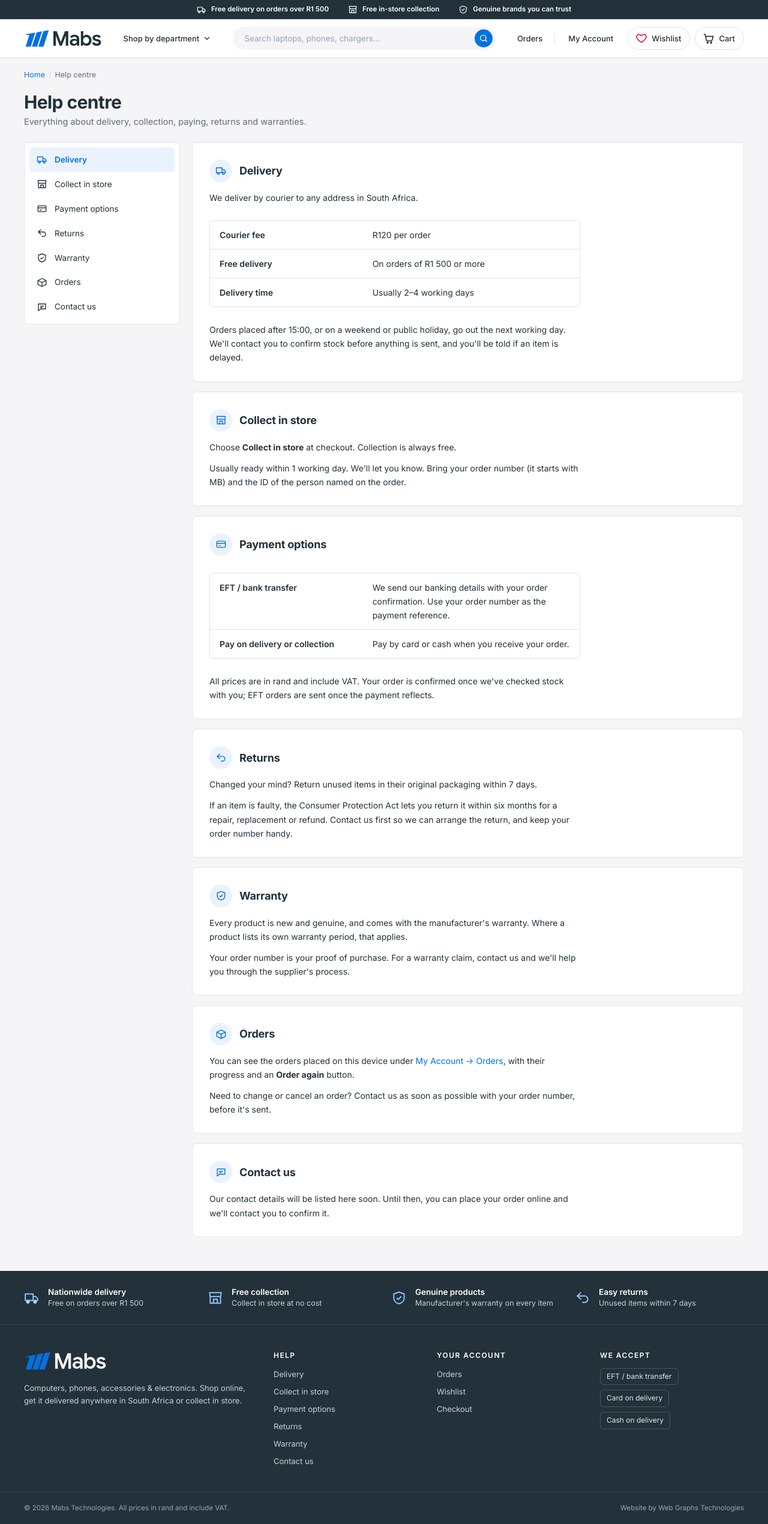
After one commit to arclay2026/Mabs-Technologies, a PHP site: page /help.html in a window 1280 px wide. The commit adds this page. Shown: the whole page at 60% size. Run offline with PHP 8.4, Linux system fonts and the light colour scheme; data comes from the database, SQL or seed files in the repository; data that the repository does not hold is empty.

Commit message:
Add help centre, fuller footer, 404 page and link previews
- footer: four service promises (delivery, collection, genuine products,
  returns) linking to the help centre, Help / Your account / We accept
  columns, contact details when set
- help.html: delivery, collection, payment, returns, warranty, orders and
  contact, built from the store settings so fees and wording always match
  checkout; sticky topic menu that follows the reader
- 404.html for GitHub Pages and Apache, with search
- link-preview image and Open Graph tags on every page
- root .htaccess: hide .git, README, database and backup files, security
  headers, long caching for versioned files; api/.htaccess also blocks
  editor backups of config.php
- fix doubled scroll offset when jumping to reviews or a help topic

Co-Authored-By: Claude Opus 5.5 <noreply@anthropic.com>
Claude-Session: https://claude.ai/code/session_01SbaZHhwJjQD5GvpRPqQRsf

```diff
--- a/css/mabs.css
+++ b/css/mabs.css
@@ -586,7 +586,7 @@ a.pdp-rating:hover span { color: var(--accent); text-decoration: underline; }
 .pdp-rating.is-empty a:hover { text-decoration: underline; }
 
 /* reviews */
-.pdp-reviews { grid-area: reviews; scroll-margin-top: 90px; }
+.pdp-reviews { grid-area: reviews; scroll-margin-top: 16px; }
 .reviews-head { display: flex; align-items: center; justify-content: space-between; gap: 12px; margin-bottom: 18px; }
 .reviews-head h2 { font-size: 17px; font-weight: 700; }
 .reviews-sort { display: inline-flex; align-items: center; gap: 8px; font-size: 13px; color: var(--mute); }
@@ -683,6 +683,39 @@ a.pdp-rating:hover span { color: var(--accent); text-decoration: underline; }
   .viewer-nav { display: none; }
   .viewer-thumbs { justify-content: flex-start; }
   .viewer-thumbs li { width: 58px; }
+}
+
+/* ---------- help centre ---------- */
+.help-page { background: var(--bg-alt); padding-bottom: 56px; }
+.help-head { margin-bottom: 22px; }
+.help-head h1 { font-size: clamp(24px, 2.4vw, 30px); font-weight: 700; letter-spacing: -.02em; }
+.help-head p { margin-top: 4px; color: var(--mute); }
+.help-layout { display: grid; grid-template-columns: 260px minmax(0, 1fr); gap: 20px; align-items: start; }
+.help-nav { position: sticky; top: 84px; padding: 8px; border: 1px solid var(--line); border-radius: var(--radius); background: #fff; }
+.help-nav a { display: flex; align-items: center; gap: 12px; padding: 10px 12px; border-radius: var(--radius-sm); font-size: 13.5px; color: var(--text); }
+.help-nav a:hover { background: var(--bg-alt); }
+.help-nav a[aria-current] { background: var(--accent-tint); color: var(--accent); font-weight: 600; }
+.help-nav svg { width: 18px; height: 18px; flex: none; }
+.help-body { display: flex; flex-direction: column; gap: 16px; }
+.help-topic { scroll-margin-top: 16px; padding: clamp(20px, 2.5vw, 28px); border: 1px solid var(--line); border-radius: var(--radius); background: #fff; }
+.help-topic h2 { display: flex; align-items: center; gap: 12px; margin-bottom: 14px; font-size: 18px; font-weight: 700; }
+.help-icon { display: grid; place-items: center; width: 38px; height: 38px; border-radius: 50%; background: var(--accent-tint); color: var(--accent); }
+.help-icon svg { width: 19px; height: 19px; }
+.help-text { display: flex; flex-direction: column; gap: 12px; max-width: 70ch; font-size: 14px; line-height: 1.65; }
+.help-text a { color: var(--accent); }
+.help-text a:hover { text-decoration: underline; }
+.help-facts { display: grid; border: 1px solid var(--line); border-radius: var(--radius-sm); overflow: hidden; }
+.help-facts div { display: grid; grid-template-columns: minmax(140px, 34%) 1fr; gap: 16px; padding: 12px 16px; }
+.help-facts div + div { border-top: 1px solid var(--line); }
+.help-facts dt { font-weight: 600; color: var(--ink); }
+.help-contact { display: grid; gap: 10px; }
+.help-contact li { display: grid; grid-template-columns: 100px 1fr; }
+@media (max-width: 860px) {
+  .help-layout { grid-template-columns: 1fr; }
+  .help-nav { position: static; }
+  .help-nav ul { display: flex; gap: 4px; overflow-x: auto; }
+  .help-nav a { white-space: nowrap; }
+  .help-facts div { grid-template-columns: 1fr; gap: 2px; }
 }
 
 /* ---------- cart drawer ---------- */
@@ -785,17 +818,33 @@ a.pdp-rating:hover span { color: var(--accent); text-decoration: underline; }
 .confirm .lines, .confirm .totals { width: 100%; text-align: left; }
 
 /* ---------- footer ---------- */
-.site-footer { background: var(--ink); color: #d5dce1; font-size: 13px; }
-.footer-grid { display: grid; grid-template-columns: minmax(0, 2fr) repeat(2, minmax(0, 1fr)); gap: 32px; padding-block: 56px 40px; }
-.footer-brand .logo-img { height: 34px; }
-.footer-brand p { margin-top: 14px; max-width: 30em; }
-.footer-col { display: flex; flex-direction: column; gap: 8px; }
-.footer-col h2 { color: #fff; font-size: 12.5px; font-weight: 700; text-transform: uppercase; letter-spacing: .1em; margin-bottom: 4px; }
+.site-footer { background: var(--ink); color: #c9d2d8; font-size: 13px; }
+.footer-promises { border-bottom: 1px solid rgba(255, 255, 255, .09); }
+.footer-promises .wrap { display: grid; grid-template-columns: repeat(4, minmax(0, 1fr)); gap: 24px; padding-block: 26px; }
+.promise { display: flex; gap: 14px; align-items: center; color: #c9d2d8; }
+.promise svg { width: 26px; height: 26px; flex: none; color: #8fc3ff; }
+.promise b { display: block; color: #fff; font-weight: 600; font-size: 13.5px; }
+.promise span { font-size: 12.5px; line-height: 1.45; }
+.promise:hover b { text-decoration: underline; }
+.footer-grid { display: grid; grid-template-columns: minmax(0, 1.6fr) repeat(3, minmax(0, 1fr)); gap: 32px; padding-block: 44px 40px; }
+.footer-brand .logo-img { height: 32px; }
+.footer-brand p { margin-top: 14px; max-width: 32em; line-height: 1.6; }
+.footer-contact { display: flex; flex-direction: column; gap: 6px; margin-top: 16px; }
+.footer-contact a { color: #fff; }
+.footer-col { display: flex; flex-direction: column; gap: 9px; }
+.footer-col h2 { color: #fff; font-size: 12px; font-weight: 600; text-transform: uppercase; letter-spacing: .12em; margin-bottom: 4px; }
 .footer-col a:hover { color: #fff; text-decoration: underline; }
-.footer-legal { border-top: 1px solid rgba(255, 255, 255, .1); font-size: 11.5px; color: #a9b4bc; }
+.pay-list { display: flex; flex-direction: column; gap: 8px; }
+.pay-list li { display: inline-flex; align-self: flex-start; padding: 4px 10px; border: 1px solid rgba(255, 255, 255, .18); border-radius: var(--radius-sm); font-size: 12px; color: #e3e8eb; }
+.footer-legal { border-top: 1px solid rgba(255, 255, 255, .09); font-size: 11.5px; color: #9aa7b0; }
 .footer-legal .wrap { display: flex; flex-wrap: wrap; justify-content: space-between; gap: 8px 24px; padding-block: 18px; }
 .footer-legal a { color: #d5dce1; text-decoration: underline; }
-@media (max-width: 860px) { .footer-grid { grid-template-columns: 1fr 1fr; } .footer-brand { grid-column: 1 / -1; } }
+@media (max-width: 1000px) { .footer-promises .wrap { grid-template-columns: repeat(2, minmax(0, 1fr)); } }
+@media (max-width: 860px) { .footer-grid { grid-template-columns: repeat(3, minmax(0, 1fr)); } .footer-brand { grid-column: 1 / -1; } }
+@media (max-width: 560px) {
+  .footer-promises .wrap { grid-template-columns: 1fr; gap: 16px; padding-block: 22px; }
+  .footer-grid { grid-template-columns: 1fr 1fr; gap: 28px 20px; padding-block: 32px; }
+}
 
 /* phones: form text stays at 16px so iOS Safari doesn't zoom on focus */
 @media (max-width: 760px) { .search input, .field input, .field select, .field textarea, .price-range input { font-size: 16px; } }
--- /dev/null
+++ b/help.html
@@ -0,0 +1,49 @@
+<!DOCTYPE html>
+<html lang="en-ZA">
+<head>
+<meta charset="UTF-8">
+<meta name="viewport" content="width=device-width, initial-scale=1.0">
+<title>Help centre — Mabs Technologies</title>
+<meta name="description" content="Delivery, in-store collection, payment, returns and warranty at Mabs Technologies.">
+<!-- link previews (WhatsApp, Facebook, X): image needs a full address; update it when the shop moves to its own domain -->
+<meta property="og:type" content="website">
+<meta property="og:site_name" content="Mabs Technologies">
+<meta property="og:title" content="Help centre — Mabs Technologies">
+<meta property="og:description" content="Delivery, in-store collection, payment, returns and warranty at Mabs Technologies.">
+<meta property="og:image" content="https://arclay2026.github.io/Mabs-Technologies/assets/og-image.jpg">
+<meta property="og:image:width" content="1200">
+<meta property="og:image:height" content="630">
+<meta name="twitter:card" content="summary_large_image">
+<meta name="theme-color" content="#22313a">
+<link rel="icon" type="image/svg+xml" href="assets/favicon.svg">
+<link rel="preconnect" href="https://fonts.googleapis.com">
+<link rel="preconnect" href="https://fonts.gstatic.com" crossorigin>
+<link href="https://fonts.googleapis.com/css2?family=Inter:wght@400;500;600;700;800&display=swap" rel="stylesheet">
+<link rel="stylesheet" href="css/mabs.css?v=202610221500">
+</head>
+<body class="mabs" data-page="help">
+<div id="site-header"></div>
+
+<main id="main" class="help-page">
+  <div class="wrap">
+    <nav class="crumbs" aria-label="Breadcrumb"><ol>
+      <li><a href="index.html">Home</a></li>
+      <li aria-current="page">Help centre</li>
+    </ol></nav>
+    <header class="help-head">
+      <h1>Help centre</h1>
+      <p>Everything about delivery, collection, paying, returns and warranties.</p>
+    </header>
+    <div class="help-layout">
+      <nav class="help-nav" aria-label="Help topics" id="help-nav"></nav>
+      <div class="help-body" id="help-body"></div>
+    </div>
+  </div>
+</main>
+
+<div id="site-footer"></div>
+
+<script src="js/catalog.js?v=202610221500"></script>
+<script src="js/api.js?v=202610221500" data-load="js/app.js js/help.js"></script>
+</body>
+</html>
--- a/js/app.js
+++ b/js/app.js
@@ -532,21 +532,34 @@
   function renderFooter() {
     var host = document.getElementById("site-footer");
     if (!host) return;
-    var s = M.store;
+    var s = M.store, d = s.delivery, svc = s.service || {};
+    var RETURN = '<svg viewBox="0 0 24 24" fill="none" stroke="currentColor" stroke-width="1.8" stroke-linecap="round" stroke-linejoin="round"><path d="M9 14L4 9l5-5"/><path d="M4 9h11a5 5 0 010 10h-3"/></svg>';
     var contact = [];
     if (s.phone) contact.push('<a href="tel:' + esc(s.phone.replace(/\s/g, "")) + '">' + esc(s.phone) + "</a>");
     if (s.whatsapp) contact.push('<a href="https://wa.me/' + esc(s.whatsapp) + '" target="_blank" rel="noopener">WhatsApp us</a>');
     if (s.email) contact.push('<a href="mailto:' + esc(s.email) + '">' + esc(s.email) + "</a>");
     if (s.address) contact.push("<p>" + esc(s.address) + "</p>");
     if (s.hours) contact.push("<p>" + esc(s.hours) + "</p>");
-    host.innerHTML = '<footer class="site-footer"><div class="wrap footer-grid">' +
-      '<div class="footer-brand"><a class="logo" href="index.html">' + logoImg(true) + "</a>" +
-        "<p>" + esc(s.tagline) + ". Shop online, get it delivered or collect in store.</p></div>" +
-      '<div class="footer-col"><h2>Your order</h2><a href="orders.html">Orders</a><a href="checkout.html">Checkout</a><a href="wishlist.html">Wishlist</a>' +
-        "<p>Courier delivery " + money(s.delivery.courierFee) + ", free over " + money(s.delivery.freeOver) + ".</p></div>" +
-      (contact.length ? '<div class="footer-col"><h2>Contact</h2>' + contact.join("") + "</div>" : "") +
+    var promise = function (icon, title, text, href) {
+      return '<a class="promise" href="' + href + '">' + icon + "<span><b>" + title + "</b>" + text + "</span></a>";
+    };
+    host.innerHTML = '<footer class="site-footer">' +
+      '<div class="footer-promises"><div class="wrap">' +
+        promise(ICON.truck, "Nationwide delivery", "Free on orders over " + money(d.freeOver), "help.html#delivery") +
+        (d.collect ? promise(ICON.store, "Free collection", "Collect in store at no cost", "help.html#collection") : "") +
+        promise(ICON.shield, "Genuine products", (svc.warranty || "Manufacturer's warranty") + " on every item", "help.html#warranty") +
+        promise(RETURN, "Easy returns", "Unused items within 7 days", "help.html#returns") +
+      "</div></div>" +
+      '<div class="wrap footer-grid">' +
+        '<div class="footer-brand"><a class="logo" href="index.html">' + logoImg(true) + "</a>" +
+          "<p>" + esc(s.tagline) + ". Shop online, get it delivered anywhere in South Africa or collect in store.</p>" +
+          (contact.length ? '<div class="footer-contact">' + contact.join("") + "</div>" : "") + "</div>" +
+        '<div class="footer-col"><h2>Help</h2><a href="help.html#delivery">Delivery</a>' + (d.collect ? '<a href="help.html#collection">Collect in store</a>' : "") +
+          '<a href="help.html#payment">Payment options</a><a href="help.html#returns">Returns</a><a href="help.html#warranty">Warranty</a><a href="help.html#contact">Contact us</a></div>' +
+        '<div class="footer-col"><h2>Your account</h2><a href="orders.html">Orders</a><a href="wishlist.html">Wishlist</a><a href="checkout.html">Checkout</a></div>' +
+        '<div class="footer-col"><h2>We accept</h2><ul class="pay-list"><li>EFT / bank transfer</li><li>Card on delivery</li><li>Cash on delivery</li></ul></div>' +
       "</div>" +
-      '<div class="footer-legal"><div class="wrap"><span>&copy; ' + new Date().getFullYear() + " " + esc(s.name) + ". All prices include VAT.</span>" +
+      '<div class="footer-legal"><div class="wrap"><span>&copy; ' + new Date().getFullYear() + " " + esc(s.name) + ". All prices in rand and include VAT.</span>" +
         '<span>Website by Web Graphs Technologies</span></div></div>' +
       "</footer>";
   }
```
Also changed, not shown: 404.html (added, +50 -0 lines), checkout.html (+12 -3 lines), index.html (+12 -3 lines), js/help.js (added, +77 -0 lines), orders.html (+12 -3 lines), product.html (+12 -3 lines), wishlist.html (+12 -3 lines), .htaccess (added), api/.htaccess, assets/og-image.jpg (added).
